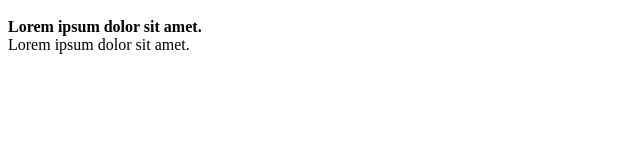
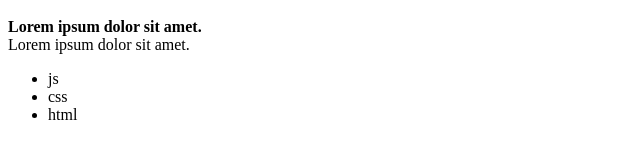
Before and after one commit to EgorVertaev/chi, a plain HTML site: page index.html in a window 1280 px wide. Shown: the part 179-338 px from the top of the page, 0-640 px from the left. Drawn offline with Linux system fonts and the light colour scheme.

Commit message:
add list

```diff
--- a/index.html
+++ b/index.html
@@ -15,5 +15,10 @@
     <section>
       <storng>Lorem ipsum dolor sit amet.</storng>
     </section>
+    <ul>
+      <li>js</li>
+      <li>css</li>
+      <li>html</li>
+    </ul>
   </body>
 </html>
```
